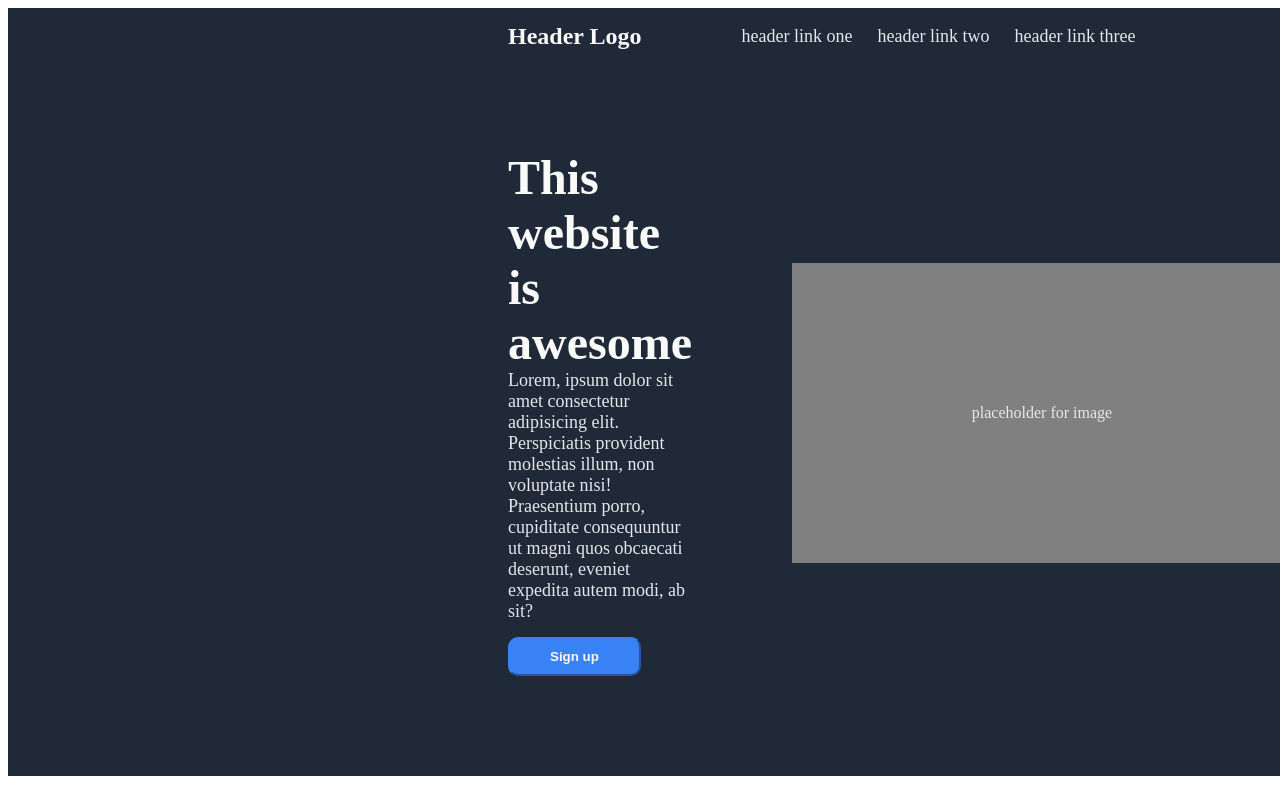
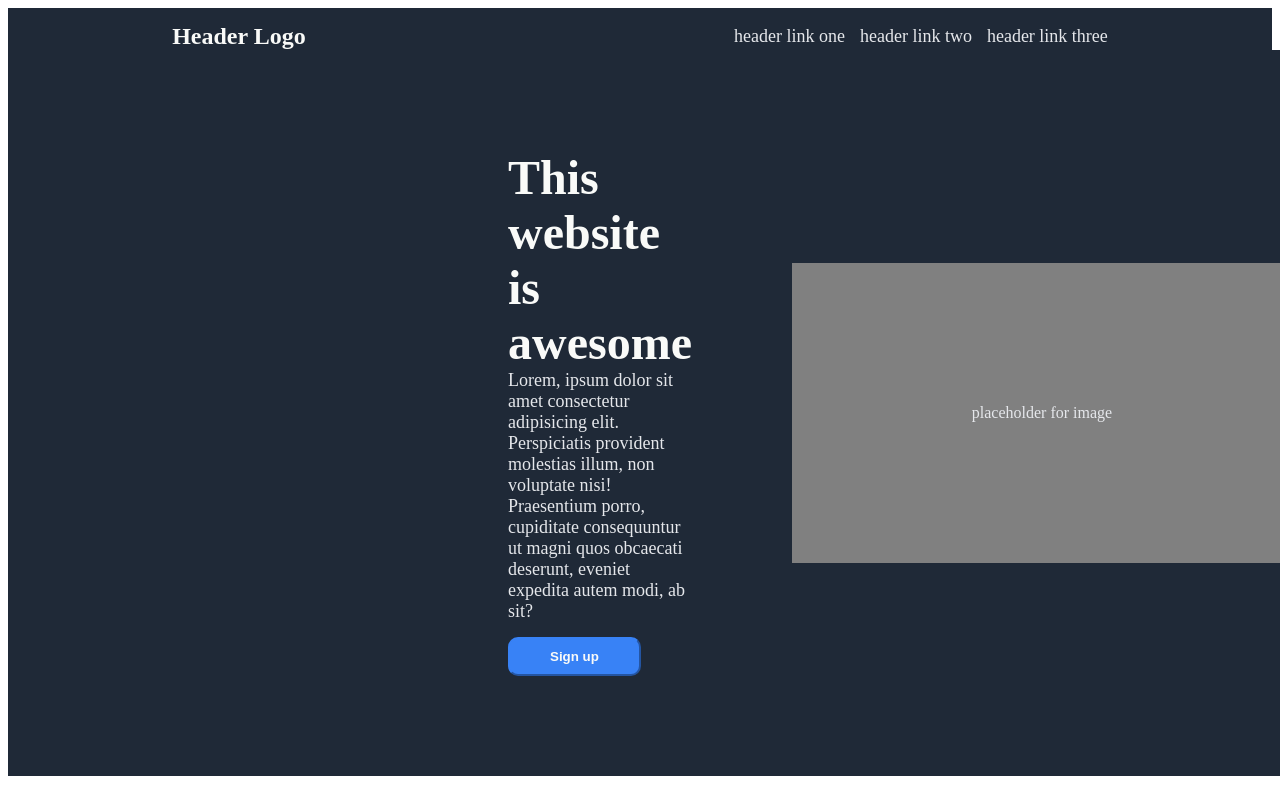
Before and after one commit to mir-pias/odin-flexbox, a plain HTML site: page index.html in a window 1280 px wide. Shown: the top 800 px of the page. Drawn offline with Linux system fonts and the light colour scheme.

Commit message:
fixed header flex

```diff
--- a/styles.css
+++ b/styles.css
@@ -6,12 +6,12 @@ body{
 
 .header{
     display: flex;
-    padding: 15px 500px 0 500px;
+    padding: 15px 0 0 0;
     background-color: #1F2937;
-    justify-content: space-between;
+    justify-content: space-around;
     align-items: center;
-    flex-shrink: 0;
-    min-width: max-content;
+    /* flex-shrink: 0; */
+    /* min-width: max-content; */
 }
 
 .header-logo{
@@ -19,13 +19,14 @@ body{
     font-size: 24px;
     font-weight: 700;
     padding-right: 100px;
-    flex-shrink: 0;
+    /* padding-left: 500px; */
+    /* flex-shrink: 0; */
 }
 
 ul{
     list-style-type: none;
     display: flex;
-    gap: 25px;
+    gap: 15px;
     padding: 0;
     margin: 0;
 
```
